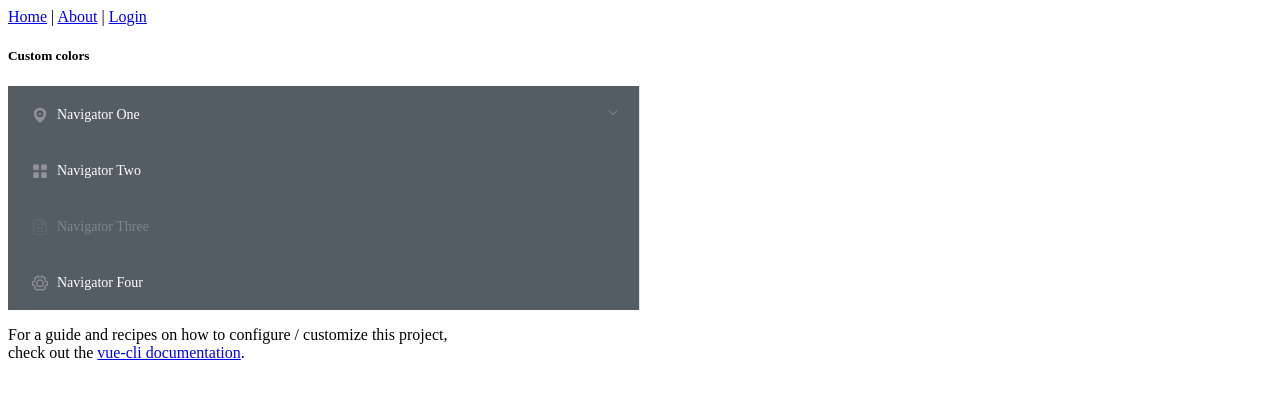
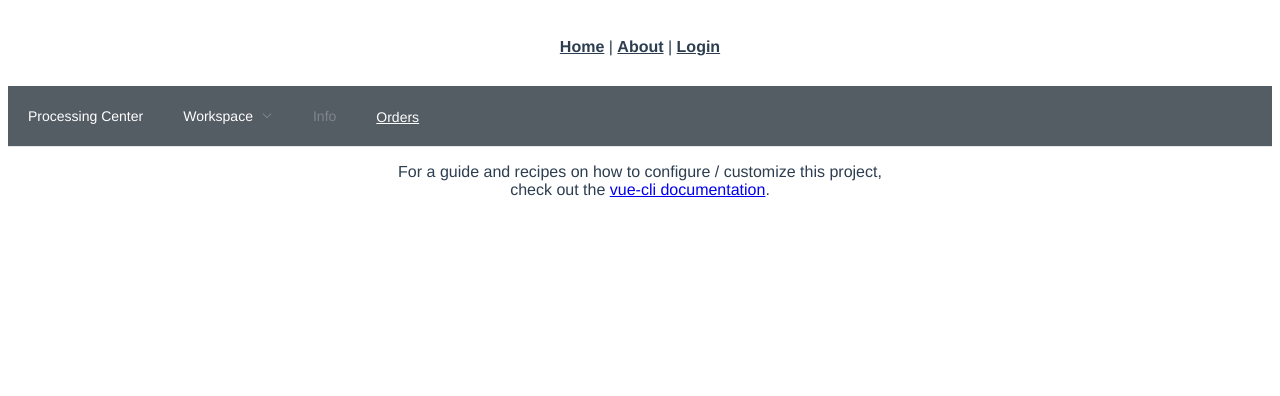
Before and after one commit to Levinna/ITLA.com, a Vue app in the folder itla/: page / in a window 1280 px wide. Shown: the top 396 px of the page. Built offline with nearby package versions, Linux system fonts and the light colour scheme.

Commit message:
changed to Top bar menu

```diff
--- a/itla/src/App.vue
+++ b/itla/src/App.vue
@@ -14,21 +14,21 @@
 </script>
 
 <style>
-/*#app {*/
-/*  font-family: 'Avenir', Helvetica, Arial, sans-serif;*/
-/*  -webkit-font-smoothing: antialiased;*/
-/*  -moz-osx-font-smoothing: grayscale;*/
-/*  text-align: center;*/
-/*  color: #2c3e50;*/
-/*}*/
+#app {
+  font-family: 'Avenir', Helvetica, Arial, sans-serif;
+  -webkit-font-smoothing: antialiased;
+  -moz-osx-font-smoothing: grayscale;
+  text-align: center;
+  color: #2c3e50;
+}
 
-/*#nav {*/
-/*  padding: 30px;*/
-/*}*/
+#nav {
+  padding: 30px;
+}
 
-/*#nav a {*/
-/*  font-weight: bold;*/
-/*  color: #2c3e50;*/
-/*}*/
+#nav a {
+  font-weight: bold;
+  color: #2c3e50;
+}
 
 </style>
--- a/itla/src/components/UserMenu.vue
+++ b/itla/src/components/UserMenu.vue
@@ -1,47 +1,28 @@
 <template>
 
-    <el-row class="tac">
-        <el-col :span="12">
-            <h5>Custom colors</h5>
     <el-menu
-                    class="el-menu-vertical-demo"
-                    @open="handleOpen"
-                    @close="handleClose"
+            class="el-menu-demo"
+            mode="horizontal"
+            @select="handleSelect"
             background-color="#545c64"
             text-color="#fff"
             active-text-color="#ffd04b">
-                <el-submenu index="1">
-                    <template slot="title">
-                        <i class="el-icon-location"></i>
-                        <span>Navigator One</span>
-                    </template>
-                    <el-menu-item-group title="Group One">
-                        <el-menu-item index="1-1">item one</el-menu-item>
-                        <el-menu-item index="1-2">item one</el-menu-item>
-                    </el-menu-item-group>
-                    <el-menu-item-group title="Group Two">
-                        <el-menu-item index="1-3">item three</el-menu-item>
-                    </el-menu-item-group>
-                    <el-submenu index="1-4">
+        <el-menu-item index="1">Processing Center</el-menu-item>
+        <el-submenu index="2">
+            <template slot="title">Workspace</template>
+            <el-menu-item index="2-1">item one</el-menu-item>
+            <el-menu-item index="2-2">item two</el-menu-item>
+            <el-menu-item index="2-3">item three</el-menu-item>
+            <el-submenu index="2-4">
                 <template slot="title">item four</template>
-                        <el-menu-item index="1-4-1">item one</el-menu-item>
+                <el-menu-item index="2-4-1">item one</el-menu-item>
+                <el-menu-item index="2-4-2">item two</el-menu-item>
+                <el-menu-item index="2-4-3">item three</el-menu-item>
             </el-submenu>
         </el-submenu>
-                <el-menu-item index="2">
-                    <i class="el-icon-menu"></i>
-                    <span>Navigator Two</span>
-                </el-menu-item>
-                <el-menu-item index="3" disabled>
-                    <i class="el-icon-document"></i>
-                    <span>Navigator Three</span>
-                </el-menu-item>
-                <el-menu-item index="4">
-                    <i class="el-icon-setting"></i>
-                    <span>Navigator Four</span>
-                </el-menu-item>
+        <el-menu-item index="3" disabled>Info</el-menu-item>
+        <el-menu-item index="4"><a href="https://www.ele.me" target="_blank">Orders</a></el-menu-item>
     </el-menu>
-        </el-col>
-    </el-row>
 
 </template>
 
@@ -49,10 +30,7 @@
     export default {
         name: "UserMenu",
         methods: {
-            handleOpen(key, keyPath) {
-                console.log(key, keyPath);
-            },
-            handleClose(key, keyPath) {
+            handleSelect(key, keyPath) {
                 console.log(key, keyPath);
             }
         }
--- a/itla/src/views/Home.vue
+++ b/itla/src/views/Home.vue
@@ -1,9 +1,9 @@
 <template>
   <div class="column">
-    <div class="side">
+    <div class="menu">
       <user-menu></user-menu>
     </div>
-    <div class="main">
+    <div class="feedranking">
       <feed-ranking></feed-ranking>
     </div>
   </div>
```
Lines whose indentation alone changed are shown as unchanged.
